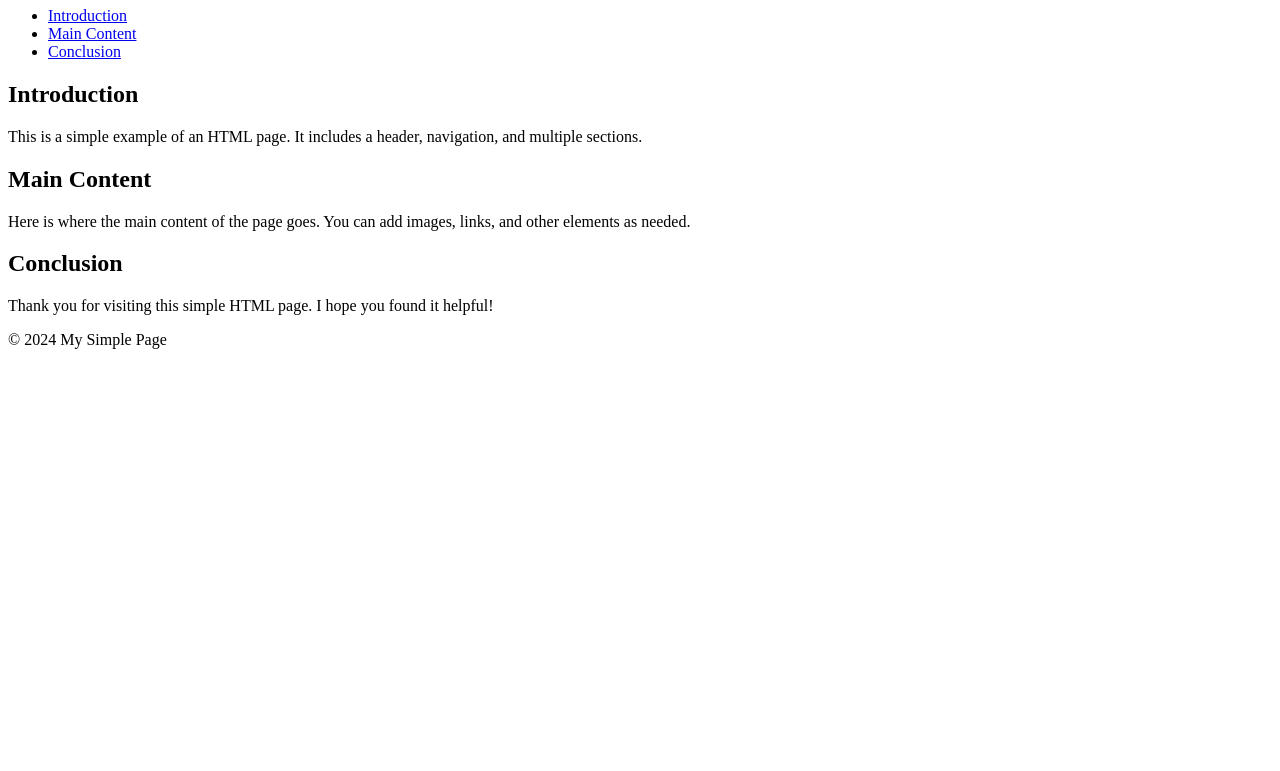
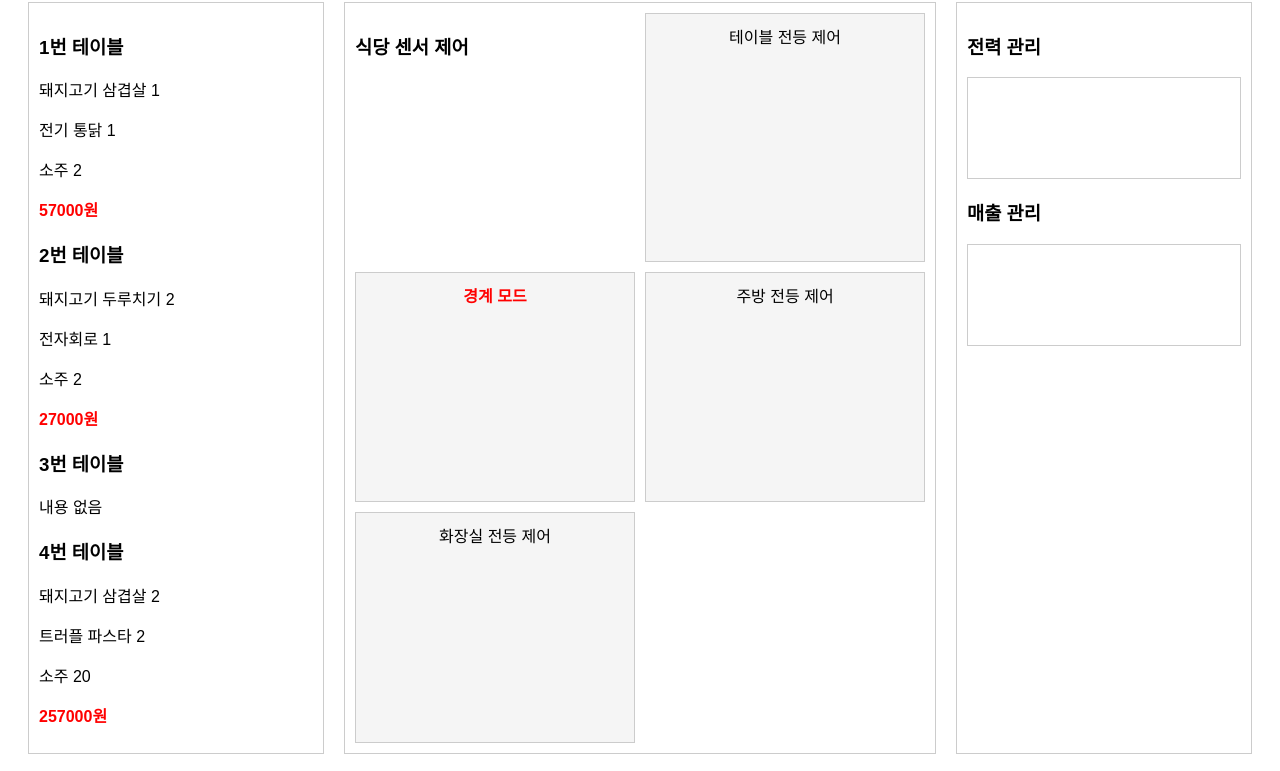
Before and after one commit to pookyhyeon/embedded-sysytem, a plain HTML site: page index.html in a window 1280 px wide. Shown: the part 73-844 px from the top of the page. Before the commit the page ends 800 px from the top, so only its background shows below. Drawn offline with Linux system fonts and the light colour scheme.

Commit message:
Update index.html

```diff
--- a/index.html
+++ b/index.html
@@ -1,36 +1,104 @@
 <!DOCTYPE html>
-<html lang="en">
+<html lang="ko">
 <head>
     <meta charset="UTF-8">
-    <meta http-equiv="X-UA-Compatible" content="IE=edge">
     <meta name="viewport" content="width=device-width, initial-scale=1.0">
-    <title>Simple HTML Page</title>
+    <title>매장 관리 페이지</title>
+    <style>
+        body {
+            font-family: Arial, sans-serif;
+        }
+        .container {
+            display: grid;
+            grid-template-columns: 1fr 2fr 1fr;
+            gap: 20px;
+            margin: 20px;
+        }
+        .sidebar {
+            border: 1px solid #ccc;
+            padding: 10px;
+        }
+        .control-panel {
+            display: grid;
+            grid-template-columns: repeat(2, 1fr);
+            gap: 10px;
+            border: 1px solid #ccc;
+            padding: 10px;
+        }
+        .button {
+            padding: 10px;
+            background-color: #f5f5f5;
+            border: 1px solid #ccc;
+            text-align: center;
+            cursor: pointer;
+        }
+        .button:hover {
+            background-color: #ddd;
+        }
+        .highlight {
+            color: red;
+            font-weight: bold;
+        }
+        .reservation {
+            margin-top: 20px;
+            border: 1px solid #ccc;
+            padding: 10px;
+        }
+    </style>
 </head>
 <body>
-    <header>
-        <h1>Welcome to My Simple HTML Page</h1>
-    </header>
-    <nav>
-        <ul>
-            <li><a href="#introduction">Introduction</a></li>
-            <li><a href="#content">Main Content</a></li>
-            <li><a href="#conclusion">Conclusion</a></li>
-        </ul>
-    </nav>
-    <section id="introduction">
-        <h2>Introduction</h2>
-        <p>This is a simple example of an HTML page. It includes a header, navigation, and multiple sections.</p>
-    </section>
-    <section id="content">
-        <h2>Main Content</h2>
-        <p>Here is where the main content of the page goes. You can add images, links, and other elements as needed.</p>
-    </section>
-    <section id="conclusion">
-        <h2>Conclusion</h2>
-        <p>Thank you for visiting this simple HTML page. I hope you found it helpful!</p>
-    </section>
-    <footer>
-        <p>&copy; 2024 My Simple Page</p>
-    </footer>
+    <h2>Login as : 전전전전남친 건대역점</h2>
+    <div class="container">
+        <!-- Sidebar with tables -->
+        <div class="sidebar">
+            <h3>1번 테이블</h3>
+            <p>돼지고기 삼겹살 1</p>
+            <p>전기 통닭 1</p>
+            <p>소주 2</p>
+            <p class="highlight">57000원</p>
+
+            <h3>2번 테이블</h3>
+            <p>돼지고기 두루치기 2</p>
+            <p>전자회로 1</p>
+            <p>소주 2</p>
+            <p class="highlight">27000원</p>
+
+            <h3>3번 테이블</h3>
+            <p>내용 없음</p>
+
+            <h3>4번 테이블</h3>
+            <p>돼지고기 삼겹살 2</p>
+            <p>트러플 파스타 2</p>
+            <p>소주 20</p>
+            <p class="highlight">257000원</p>
+        </div>
+
+        <!-- Control Panel -->
+        <div class="control-panel">
+            <h3>식당 센서 제어</h3>
+            <div class="button">테이블 전등 제어</div>
+            <div class="button highlight">경계 모드</div>
+            <div class="button">주방 전등 제어</div>
+            <div class="button">화장실 전등 제어</div>
+        </div>
+
+        <!-- Right Panel -->
+        <div class="sidebar">
+            <h3>전력 관리</h3>
+            <div style="height: 100px; border: 1px solid #ccc;"></div>
+            <h3>매출 관리</h3>
+            <div style="height: 100px; border: 1px solid #ccc;"></div>
+        </div>
+    </div>
+
+    <!-- Reservation Queue -->
+    <div class="reservation">
+        <h3>현재 예약 대기 3팀</h3>
+        <ol>
+            <li>010-5323-6282</li>
+            <li>010-5192-9291</li>
+            <li>010-7843-3233</li>
+        </ol>
+    </div>
 </body>
 </html>
```
